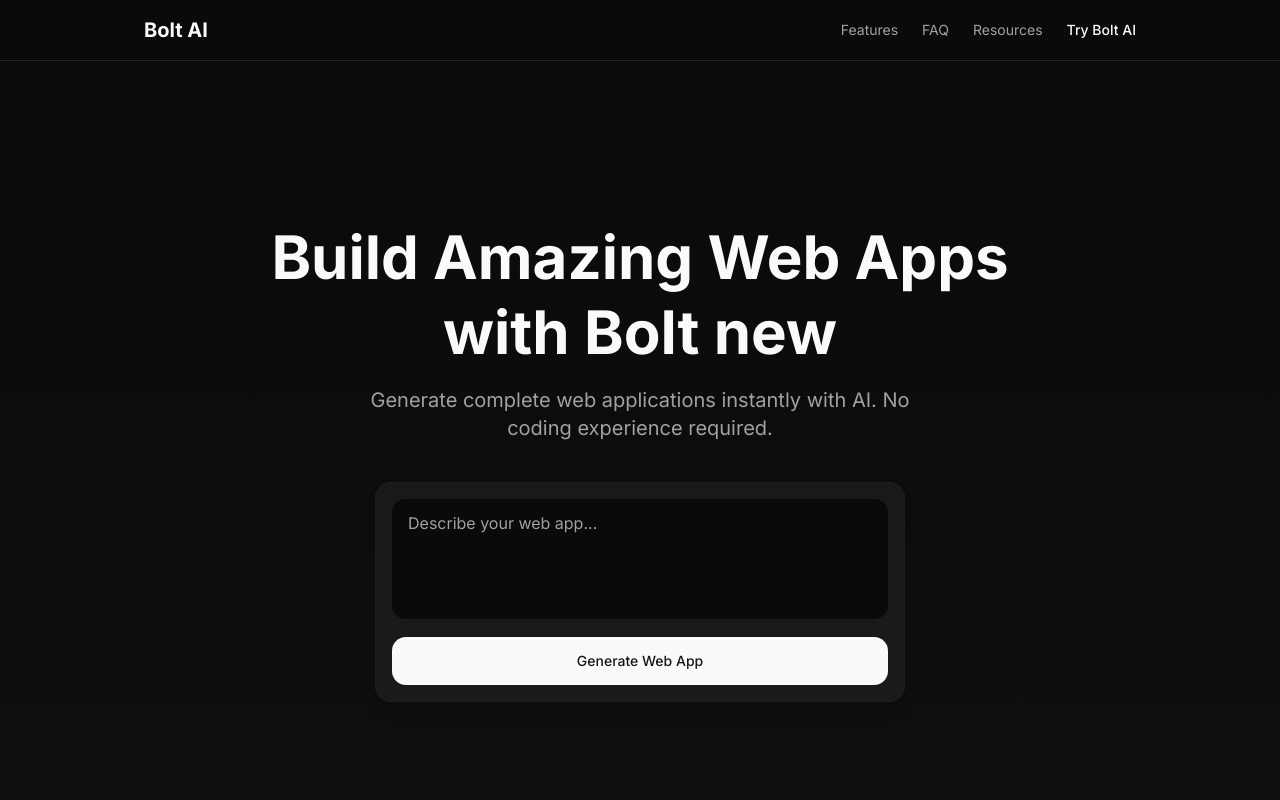
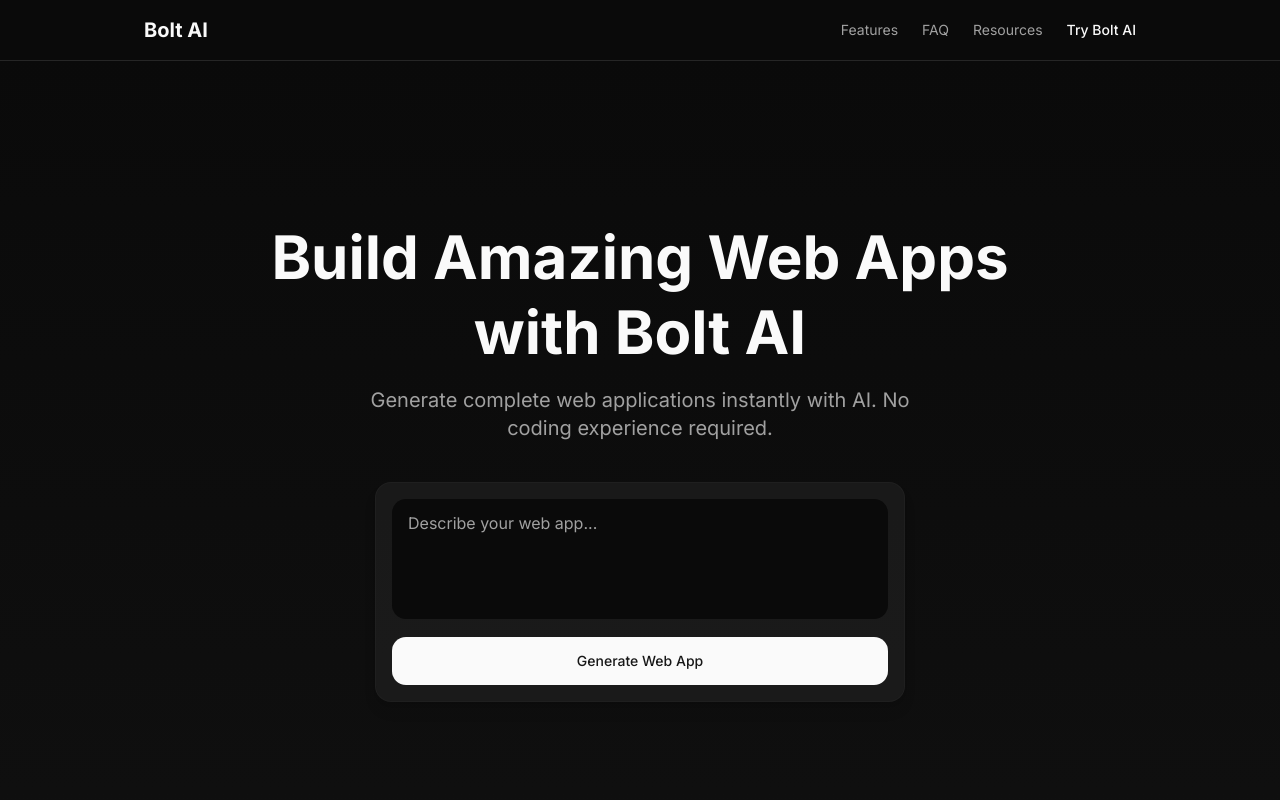
Before and after one commit to sumitbasak100/bolt-ai-landing-page, a Next.js app in the folder bolt-ai-landing-page-cleaned/: page / in a window 1280 px wide. Shown: the top 800 px of the page. Built offline with nearby package versions, Linux system fonts and the light colour scheme.

Commit message:
Update hero section heading to include 'AI'

```diff
--- a/bolt-ai-landing-page-cleaned/components/hero.tsx
+++ b/bolt-ai-landing-page-cleaned/components/hero.tsx
@@ -15,7 +15,7 @@ export function Hero() {
     <section className="min-h-screen flex flex-col justify-center px-6 md:px-12 lg:px-20 bg-gradient-to-b from-background to-muted/20">
       <div className="max-w-3xl mx-auto text-center">
         <h1 className="text-4xl md:text-5xl lg:text-6xl font-bold text-foreground mb-4 leading-tight">
-          Build Amazing Web Apps with Bolt new
+          Build Amazing Web Apps with Bolt AI
         </h1>
 
         <p className="text-lg md:text-xl text-muted-foreground mb-10 max-w-xl mx-auto">
```
